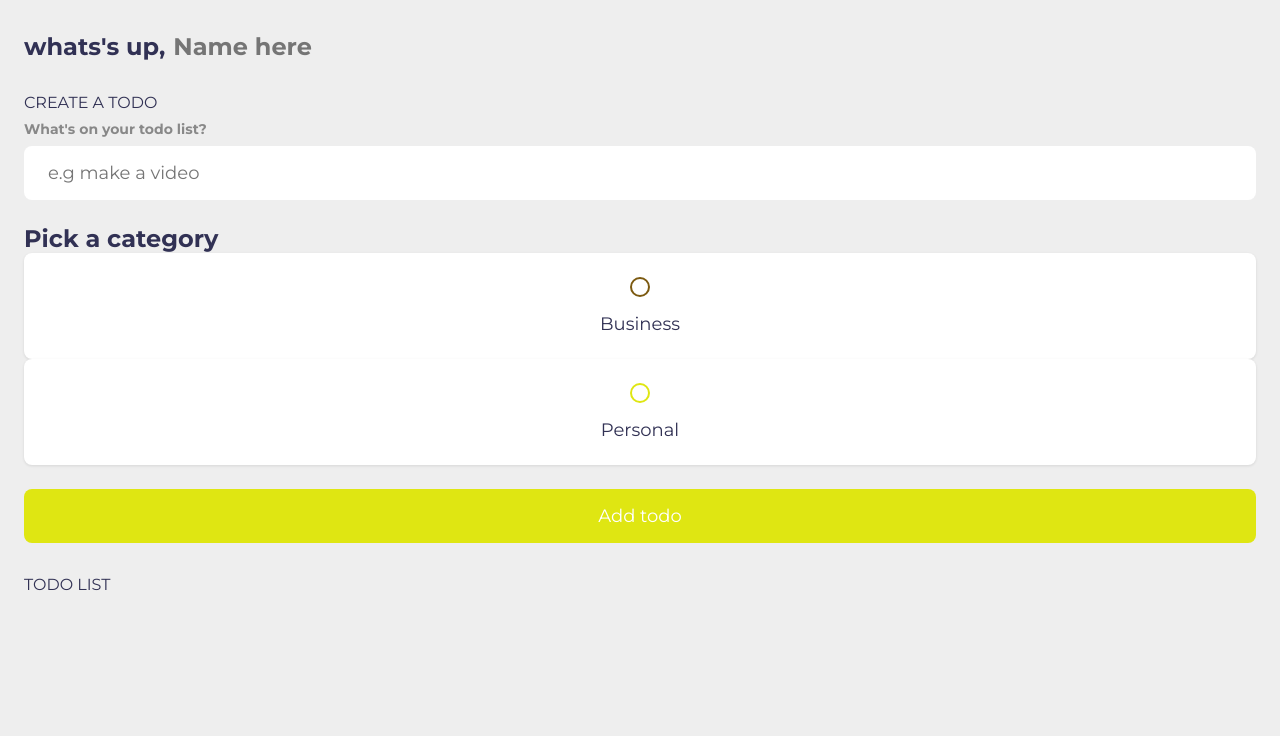
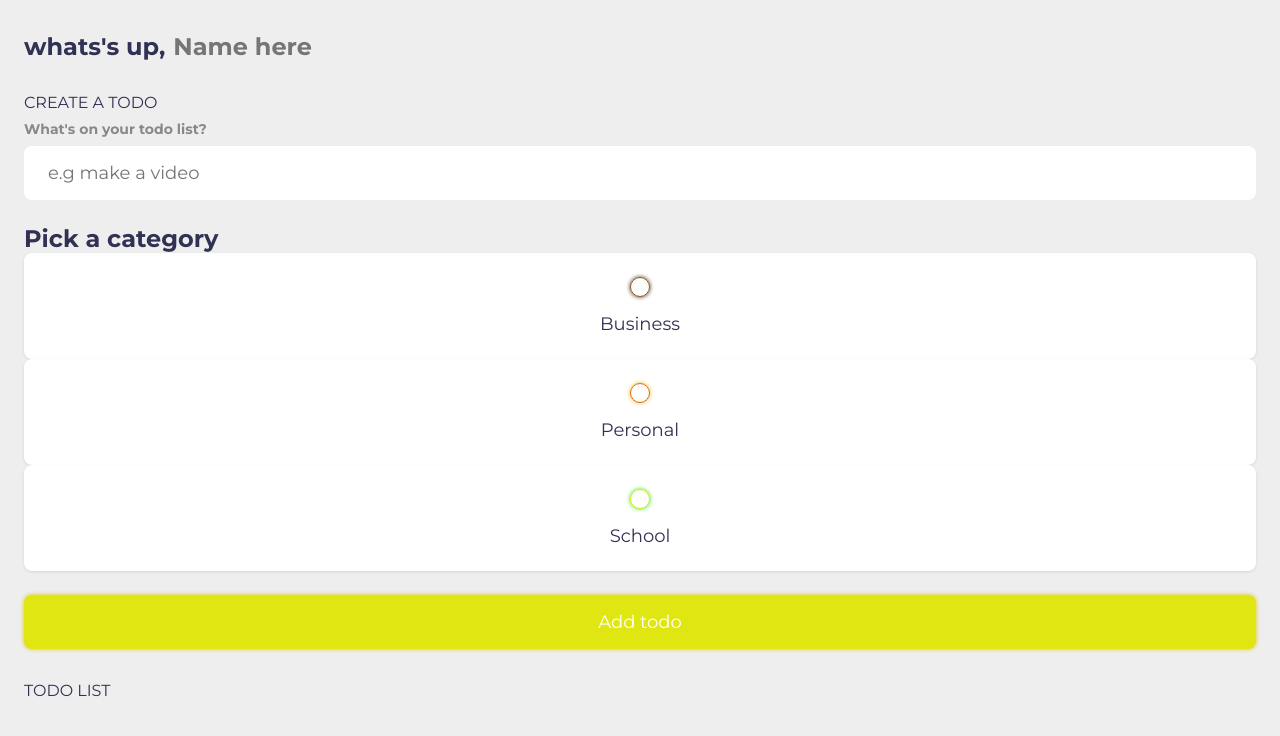
Before and after one commit to Karabo-Dikolomela/my-to-do-app, a plain HTML site: page index.html in a window 1280 px wide. Drawn offline with Linux system fonts and the light colour scheme.

Commit message:
html, css & js update
Added School category and styled it

```diff
--- a/index.html
+++ b/index.html
@@ -41,6 +41,12 @@
                         <div>Personal</div>
                     </label>
 
+                    <label>
+                        <input type ="radio" name = "category" id = "category3" value = "school">
+                        <span class = "bubble school"></span>
+                        <div>School</div>
+                    </label>
+
                 </div>
 
                 <input type = "submit" value ="Add todo">
--- a/main.css
+++ b/main.css
@@ -2,7 +2,7 @@
 :root {
     --primary: #dfe612;
     --business: #7c5a11;
-    --personal: var(--primary);
+    --personal: #e66312;
     --light: #EEE;
     --grey: #888;
     --dark: #313154;
@@ -10,8 +10,9 @@
 
     --shadow: 0 1px 3px rgba(0, 0, 0, 0.1);
 
-    --business-glow: 0px 0px 4px rgb(38, 235, 16)
+    --business-glow: 0px 0px 4px rgb(62, 36, 9);
     --personal-glow: 0px 0px 4px rgb(224, 195, 7);
+    --primary-glow: 0px 0px 4px rgb(38, 235, 16);
 }
 
 /*Resets all elements*/
@@ -130,7 +131,7 @@ input[type="checkbox"] {
     width: 20px;
     height: 20px;
     border-radius: 50%;
-    border: 2px solid var(--business);
+    border: 1px solid var(--business);
     box-shadow: var(--business-glow);
 }
 
@@ -138,6 +139,12 @@ input[type="checkbox"] {
 .bubble.personal {
     border-color: var(--personal);
     box-shadow: var(--personal-glow);
+}
+
+/*set styling of span (bubble school) tag*/
+.bubble.school {
+    border-color: var(--primary);
+    box-shadow: var(--primary-glow);
 }
 
 /*Set action animation of span tags*/
@@ -155,6 +162,11 @@ input[type="checkbox"] {
 .bubble.personal::after {
     background-color: var(--personal);
     box-shadow: var(--personal-glow);
+}
+
+.bubble.school::after {
+    background-color: var(--primary);
+    box-shadow: var(--primary-glow);
 }
 
 /*Set animation when mouse is close to the span elements*/
--- a/main.js
+++ b/main.js
@@ -10,7 +10,7 @@ window.addEventListener('load', () => {
     //get username from local storage else set as empty string
     const username = localStorage.getItem('username') || '';
 
-    nameInput.value = username;//pull username from local storage and assign as value of nameImput
+    nameInput.value = username;//pull username from local storage and assign as value of nameInput
 
     //Updates the user name
     nameInput.addEventListener('change', e => {
@@ -72,8 +72,10 @@ function DisplayTodos () {
         //assign a class of personal or business in the span created tag
         if (todo.category == 'personal') {
             span.classList.add('personal');
+        } else if(todo.category == 'business') {
+            span.classList.add('business');
         } else {
-            span.classList.add('business')
+            span.classList.add('school')
         }
 
         content.classList.add('todo-content');
```
